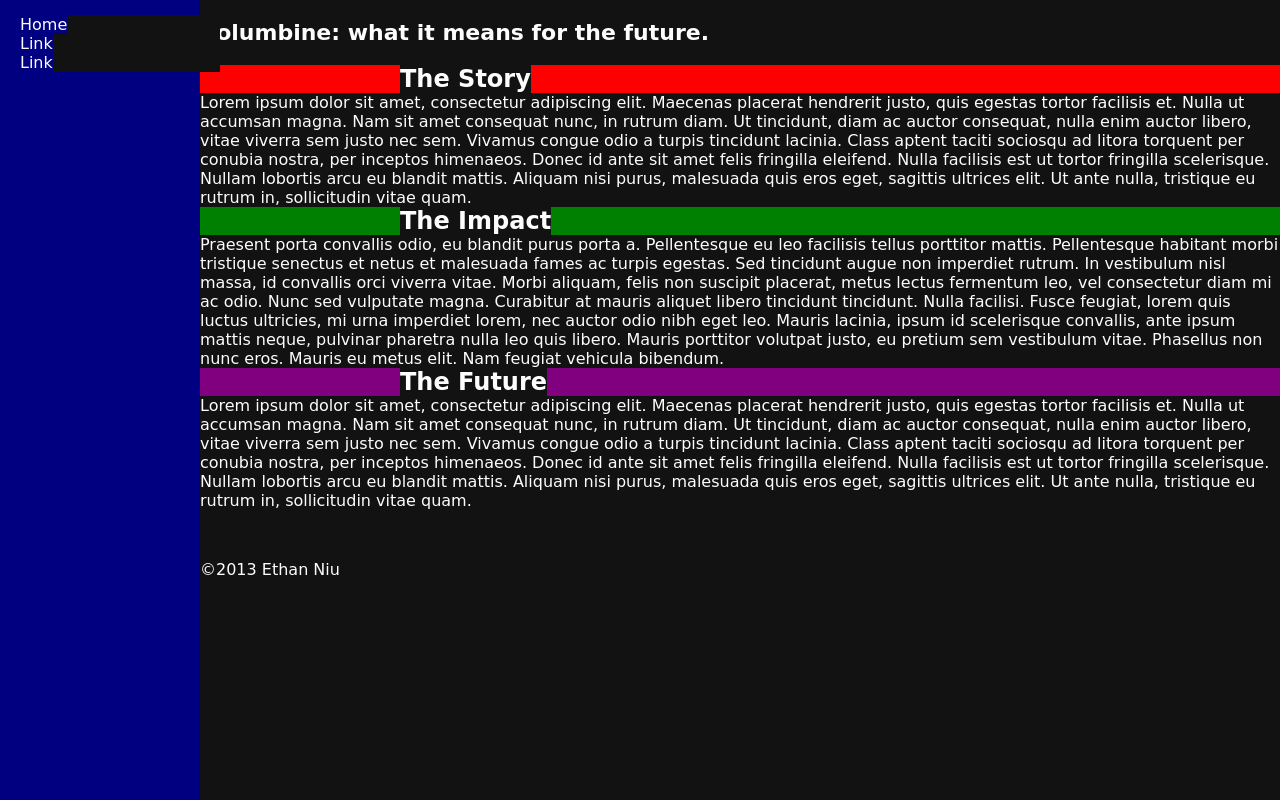
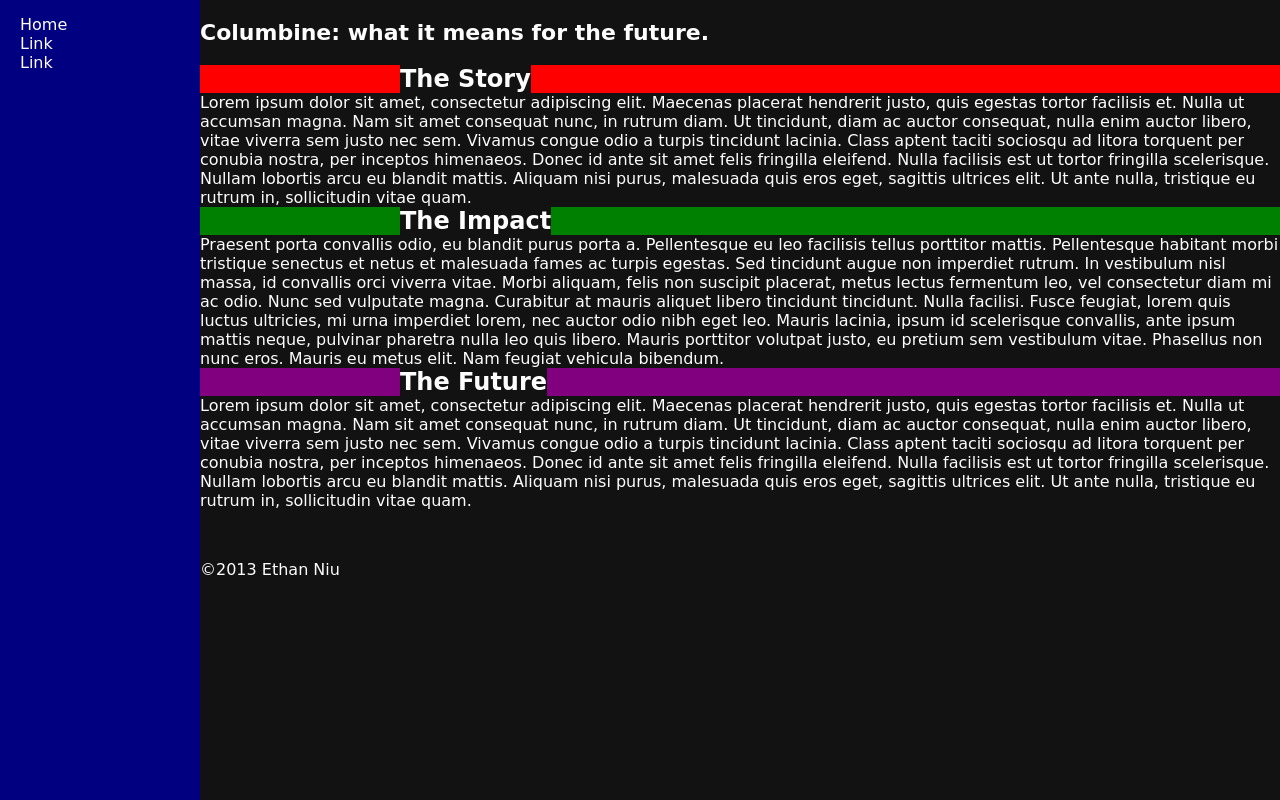
Before and after one commit to 1pan1/columbine, a plain HTML site: page index.html in a window 1280 px wide. Drawn offline with Linux system fonts and the light colour scheme; a web font is replaced by a local one.

Commit message:
Update stylesheet.css

```diff
--- a/stylesheet.css
+++ b/stylesheet.css
@@ -16,11 +16,15 @@
 nav ul li a {
     background-color: navy;
 }
+nav ul li {
+    background-color: navy;
+}
 nav ul {
     background-color: navy;
     position: relative;
     top: 15px;
     left: 20px;
+    display: inline-block;
 }
 h1 {
     display: inline-block;
```
